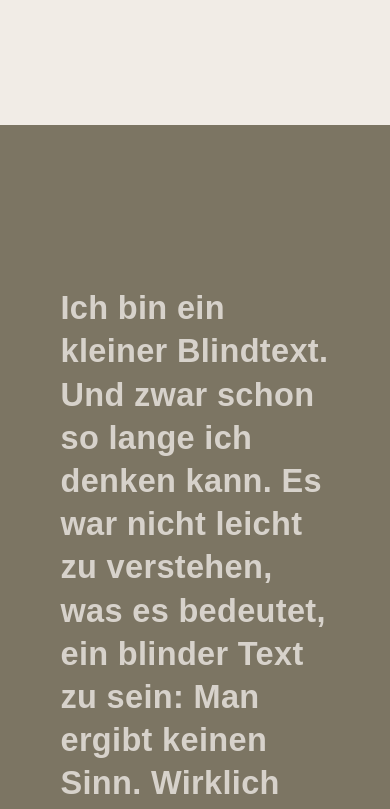
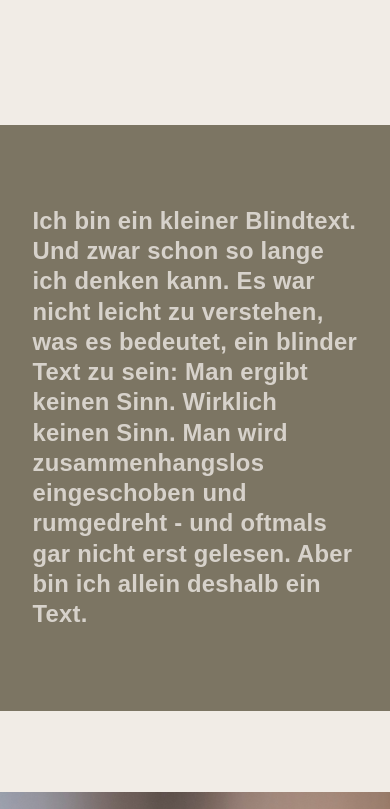
Before and after one commit to FelixRizzolli/kraeuterakademie.it_nuxt, a Nuxt app: page / in a window 390 px wide. Shown: the part 2900-3709 px from the top of the page. Built offline with nearby package versions, Linux system fonts and the light colour scheme; a web font is replaced by a local one.

Commit message:
style(AnimatedText): optimize AnimatedText for mobile

```diff
--- a/app/components/sections/AnimatedText.vue
+++ b/app/components/sections/AnimatedText.vue
@@ -62,4 +62,17 @@ onMounted(() => {
     @include font-50-63-1-BL();
     @include fontFamilyHeading();
 }
+
+@media (max-width: 1023px) {
+    .contentelement_animatedtext {
+        padding: 7.5rem 0;
+        margin-bottom: 7.5rem;
+    }
+
+    .text {
+        @include col-start(2);
+        @include col(12);
+        @include font(22, 28, 1);
+    }
+}
 </style>
```
